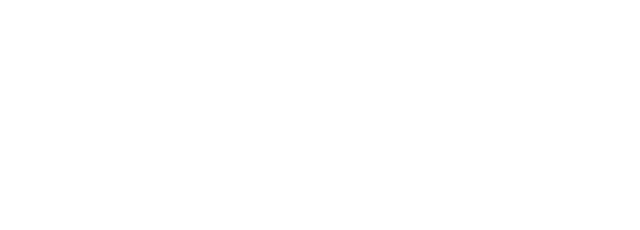
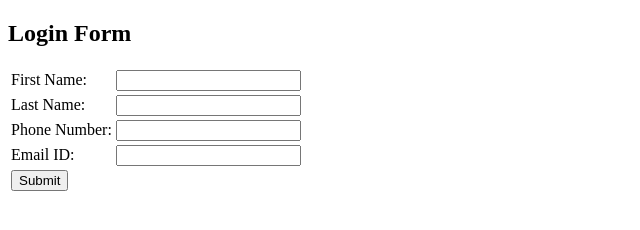
Before and after one commit to acciojob/form-login-2-ritsvishalcs, a website: page main.html in a window 1280 px wide. Shown: the whole page, without its empty margins (0-640 px from the left). Drawn offline with Linux system fonts and the light colour scheme.

Commit message:
created a submission

```diff
--- a/main.html
+++ b/main.html
@@ -1,16 +1,38 @@
 <!DOCTYPE html>
+<html lang="en">
+<head>
+    <meta charset="UTF-8">
+    <meta name="viewport" content="width=device-width, initial-scale=1.0">
+    <title>Form Login 2</title>
+</head>
+<body>
+    <h2>Login Form</h2>
+    <form id="loginForm">
+        <table>
+            <tr>
+                <td><label for="firstName">First Name:</label></td>
+                <td><input type="text" name="First Name" id="firstName" required></td>
+            </tr>
+            <tr>
+                <td><label for="lastName">Last Name:</label></td>
+                <td><input type="text" name="Last Name" id="lastName" required></td>
+            </tr>
+            <tr>
+                <td><label for="phoneNumber">Phone Number:</label></td>
+                <td><input type="tel" name="Phone Number" id="phoneNumber" required></td>
+            </tr>
+            <tr>
+                <td><label for="emailId">Email ID:</label></td>
+                <td><input type="email" name="Email ID" id="emailId" required></td>
+            </tr>
+            <tr>
+                <td colspan="2">
+                    <button type="submit">Submit</button>
+                </td>
+            </tr>
+        </table>
+    </form>
 
-<html>
-
-<head>
-	<link rel="stylesheet" href="styles.css">
-</head>
-
-<body>
-	<!-- the entire body must be written by student -->
-    <script type="text/javascript" src="./script.js">
-</script>
-
+    <script src="script.js"></script>
 </body>
-
 </html>
--- a/script.js
+++ b/script.js
@@ -1 +1,20 @@
 //your JS code here. If required.
+// script.js
+
+document.getElementById('loginForm').addEventListener('submit', function(event) {
+    event.preventDefault(); // Prevent form from submitting normally
+
+    // Get form data using the name attributes
+    const formData = new FormData(this);
+
+    const firstName = formData.get('First Name');
+    const lastName = formData.get('Last Name');
+    const phoneNumber = formData.get('Phone Number');
+    const emailId = formData.get('Email ID');
+
+    // Create alert message with spaces between labels and values
+    const alertMessage = `First Name: ${firstName} Last Name: ${lastName} Phone Number: ${phoneNumber} Email ID: ${emailId}`;
+
+    // Display alert
+    alert(alertMessage);
+});
```
